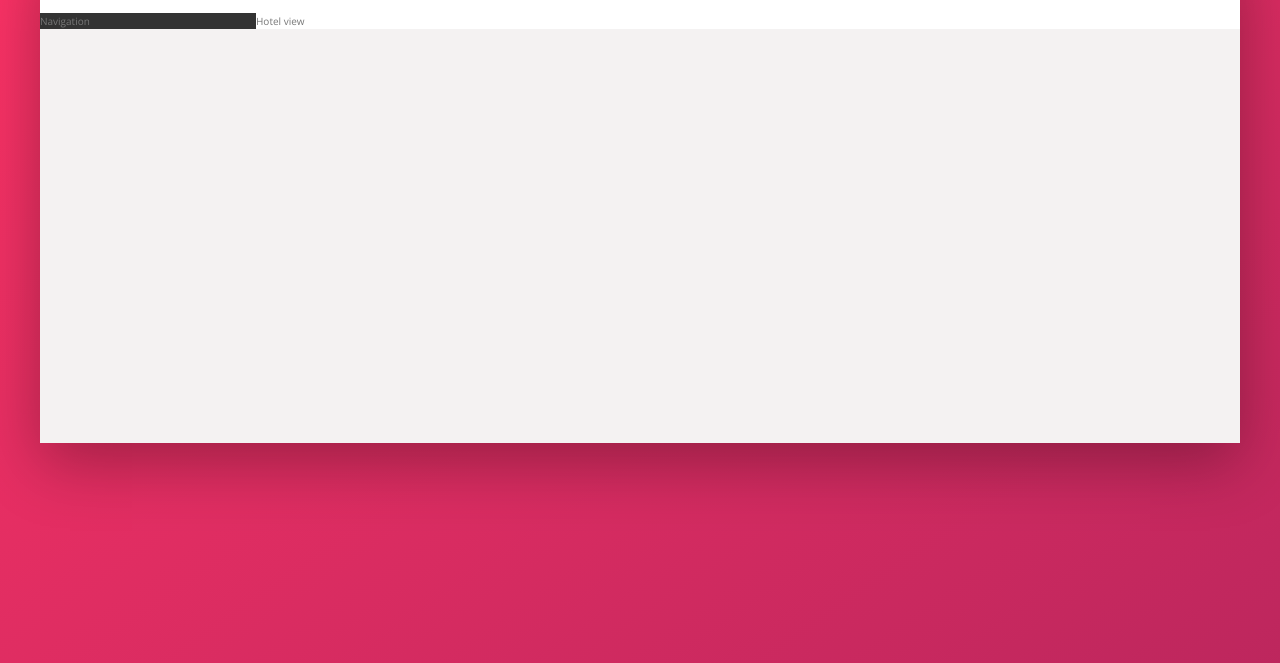
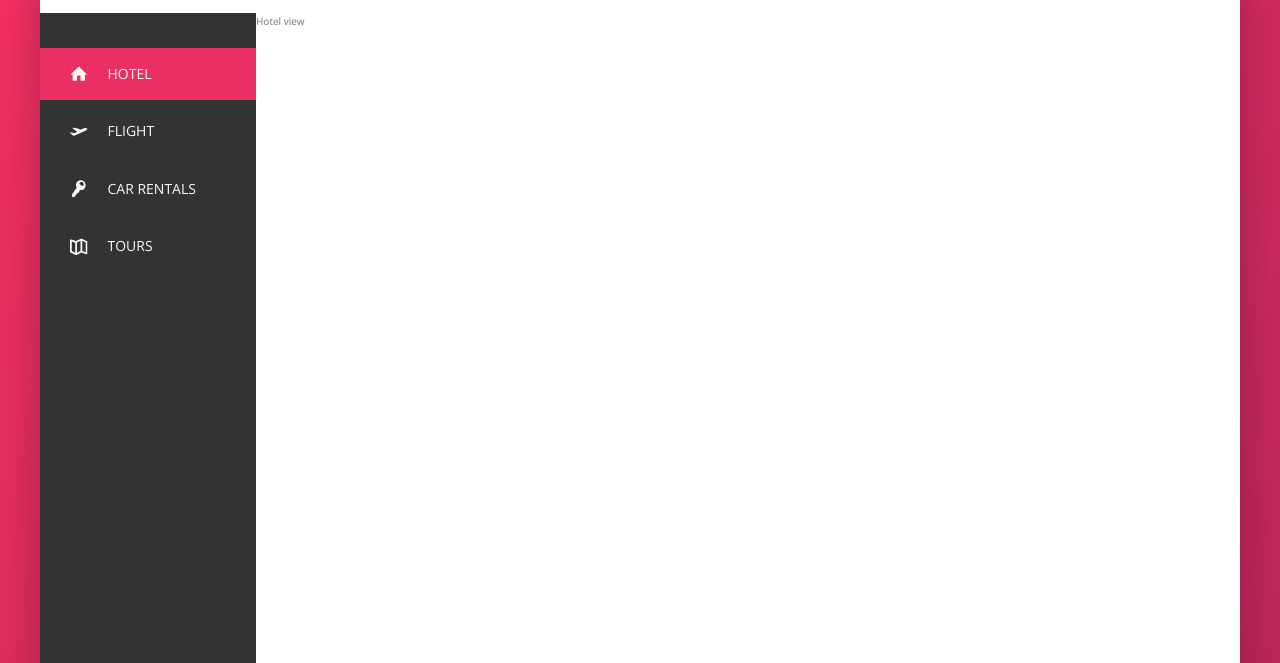
Before and after one commit to lujanfernaud/trillo, a website: page index.html in a window 1280 px wide. Shown: the part 137-800 px from the top of the page. Drawn offline with nearby package versions, Linux system fonts and the light colour scheme.

Commit message:
Build navigation

```diff
--- a/index.html
+++ b/index.html
@@ -49,14 +49,56 @@
     </header>
 
     <div class="content">
+
     	<nav class="sidebar">
-    		Navigation
+    		<ul class="side-nav">
+    			<li class="side-nav__item side-nav__item--active">
+    				<a href="#" class="side-nav__link">
+    					<svg class="side-nav__icon">
+    						<use xlink:href="img/sprite.svg#icon-home"></use>
+    					</svg>
+    					<span>Hotel</span>
+    				</a>
+    			</li>
+
+    			<li class="side-nav__item">
+    				<a href="#" class="side-nav__link">
+    					<svg class="side-nav__icon">
+    						<use xlink:href="img/sprite.svg#icon-aircraft-take-off"></use>
+    					</svg>
+    					<span>Flight</span>
+    				</a>
+    			</li>
+
+    			<li class="side-nav__item">
+    				<a href="#" class="side-nav__link">
+    					<svg class="side-nav__icon">
+    						<use xlink:href="img/sprite.svg#icon-key"></use>
+    					</svg>
+    					<span>Car rentals</span>
+    				</a>
+    			</li>
+
+    			<li class="side-nav__item">
+    				<a href="#" class="side-nav__link">
+    					<svg class="side-nav__icon">
+    						<use xlink:href="img/sprite.svg#icon-map"></use>
+    					</svg>
+    					<span>Tours</span>
+    				</a>
+    			</li>
+    		</ul>
+
+    		<div class="legal">
+    			&copy; 2018 by Trillo. All rights reserved.
+    		</div>
     	</nav>
 
     	<main class="hotel-view">
     		Hotel view
     	</main>
     </div>
+
   </div>
 
 </body>
--- a/sass/_components.scss
+++ b/sass/_components.scss
@@ -125,3 +125,75 @@
     border-radius: 50%;
   }
 }
+
+
+//
+// Side Navigation
+//
+
+
+.side-nav {
+  font-size: 1.4rem;
+  list-style: none;
+  margin-top: 3.5rem;
+
+  &__item {
+    position: relative;
+
+    &:not(:last-child) {
+      margin-bottom: .5rem;
+    }
+  }
+
+  &__item::before {
+    content: "";
+    position: absolute;
+    top: 0;
+    left: 0;
+    height: 100%;
+    width: 3px;
+    background-color: var(--color-primary);
+    transform: scaleY(0);
+    transition: transform .2s,
+                width .4s cubic-bezier(1, 0, 0 , 1) .15s,
+                background-color .1s;
+  }
+
+  &__item:hover::before,
+  &__item--active::before {
+    transform: scaleY(1);
+    width: 100%;
+  }
+
+  &__item:active::before {
+    background-color: var(--color-primary-light);
+  }
+
+  &__link {
+    &:link,
+    &:visited {
+      position: relative;
+      display: flex;
+      align-items: center;
+      padding: 1.5rem 3rem;
+      color: var(--color-grey-light-1);
+      text-decoration: none;
+      text-transform: uppercase;
+      z-index: 10;
+    }
+  }
+
+  &__icon {
+    width: 1.75rem;
+    height: 1.75rem;
+    margin-right: 2rem;
+    fill: currentColor;
+  }
+}
+
+.legal {
+  font-size: 1.2rem;
+  text-align: center;
+  padding: 2.5rem;
+  color: var(--color-grey-light-4);
+}
--- a/sass/_layout.scss
+++ b/sass/_layout.scss
@@ -21,11 +21,15 @@
 }
 
 .sidebar {
+  display: flex;
+  flex-direction: column;
+  justify-content: space-between;
   flex: 0 0 18%;
   background-color: var(--color-grey-dark-1);
 }
 
 .hotel-view {
   flex: 1;
+  height: 80rem;
   background-color: #fff;
 }
```
Also changed, not shown: css/style.css.
